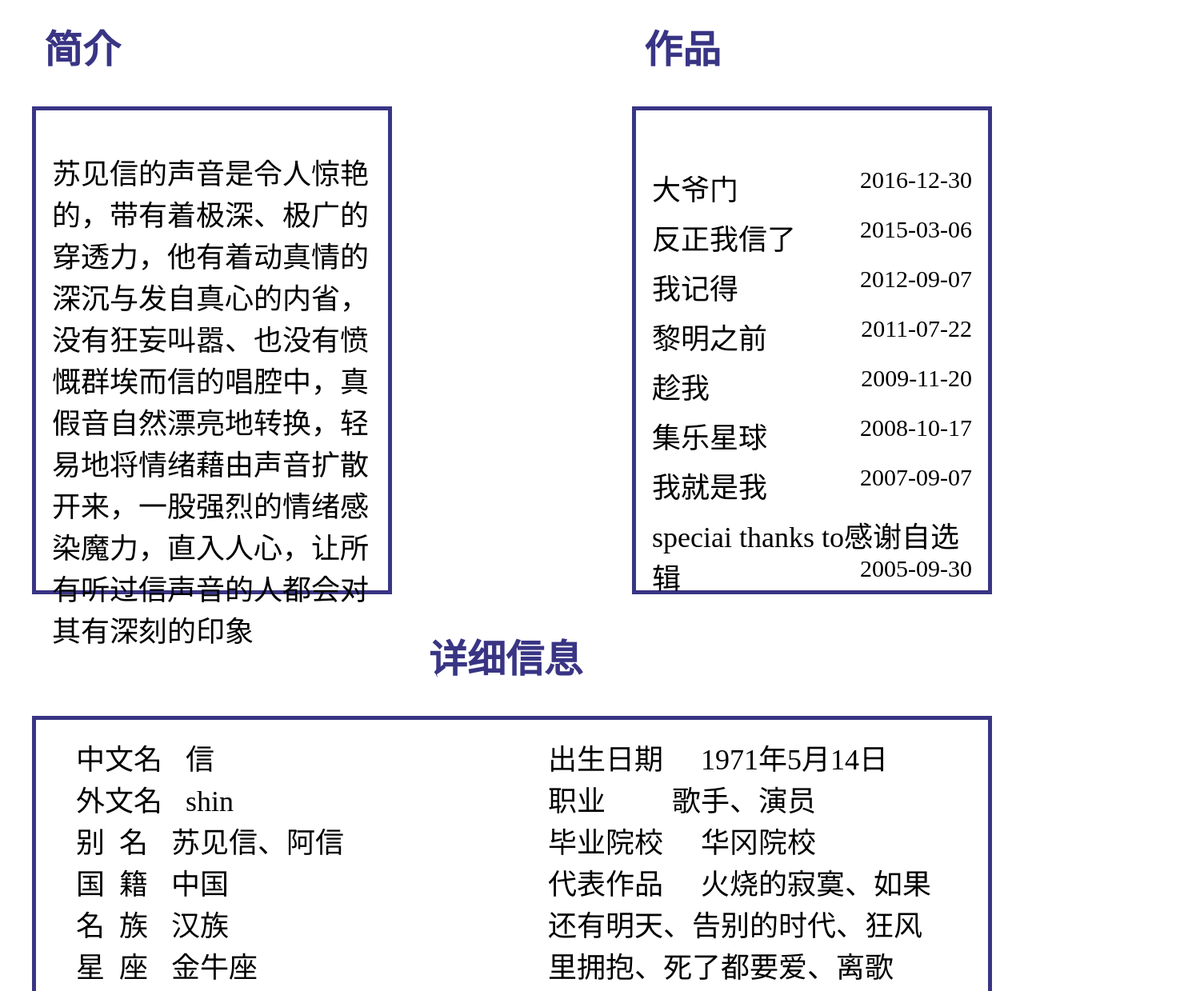
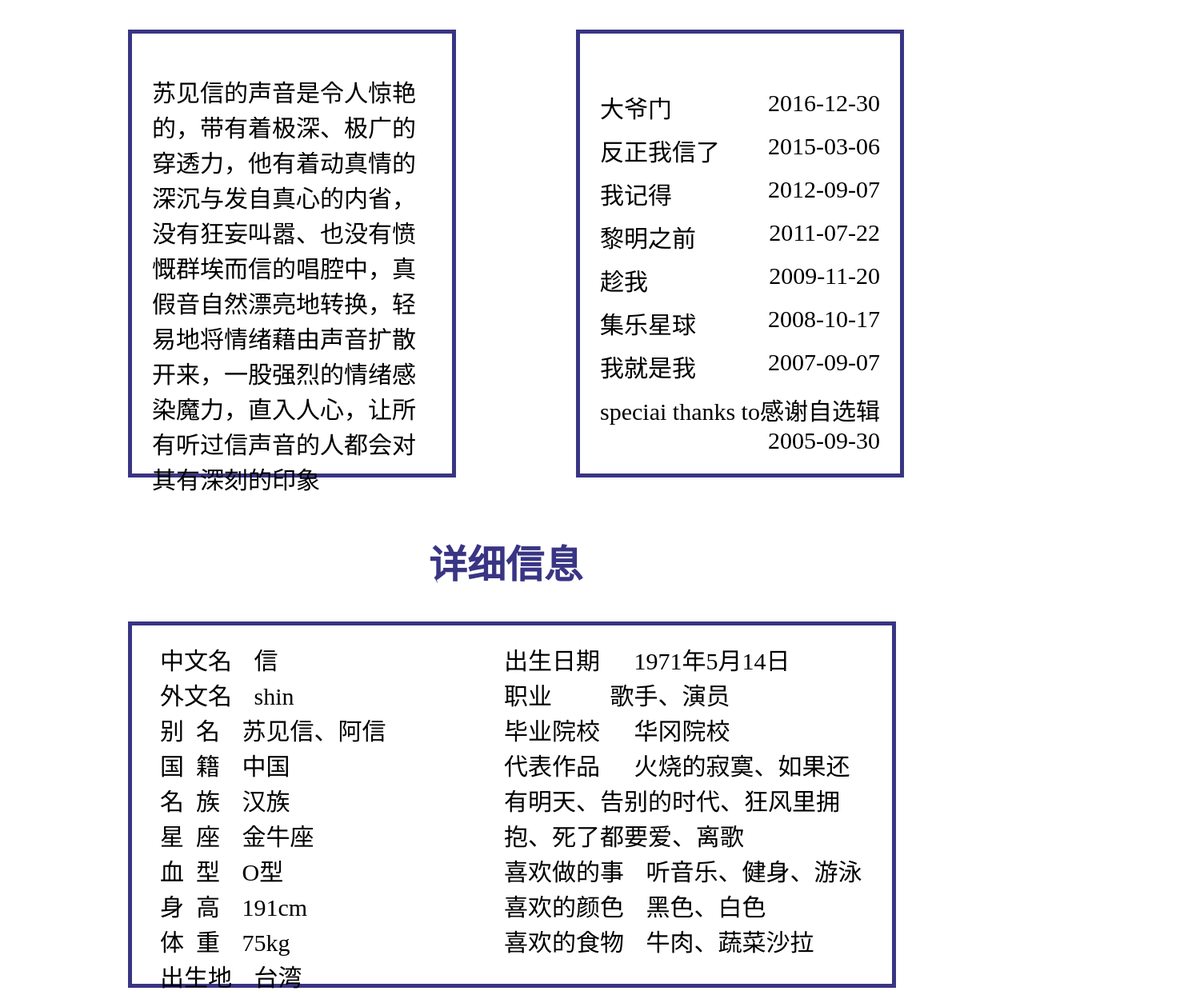
Before and after one commit to shin8085/shin8085.github.io, a plain HTML site: page index.html in a window 1280 px wide. Shown: the part 688-1927 px from the top of the page at 80% size, 1500 px wide, since content can reach past the window. Drawn offline with Linux system fonts and the light colour scheme.

Commit message:
Update index.css
Optimized mobile phone typesetting

```diff
--- a/index_css/index.css
+++ b/index_css/index.css
@@ -50,23 +50,23 @@ body{
 }
 .Mid{
 	height:2000px;
-	width:100%;
+	/*width:100%;*/
 }
 .MidTopImg{
-	height:596px;
-	width:1500px;
+	height:500px;
+	width:960px;
 	background: url(../img/MidTopImg.jpg) no-repeat;
 	background-size:100%;
 	margin:0 auto 20px auto;
 }
 .MidDerection{
-	width:1200px;
+	width:960px;
 	height:1404px;
 	margin:0 auto;
 }
 .MidDerection a{
 	text-decoration: none;
-	font-size: 36px;
+	font-size: 30px;
 	font-family:STXingKai,STLiti,STHupo,STCaiyun;
 	color:black;
 }
@@ -75,11 +75,11 @@ body{
 }
 .MDTop{
 	width: inherit;
-	height: 742px;
+	height: 720px;
 }
 .MidIntro{
 	float:left;
-	height:742px;
+	height:720px;
 	width:450px;
 }
 .MidDerection h2{
@@ -89,26 +89,26 @@ body{
 	color:#393584;
 }
 .MidFont{
-	width:440px;
-	height: 600px;
+	width:400px;
+	height: 550px;
 	border:5px solid;
-	font-size:36px;
+	font-size:30px;
 	border-color: #393584;
 	font-family:STXingKai,STLiti,STHupo,STCaiyun;
 }
 .MidFont p{
-	width:400px;
+	width:350px;
 	height:500px;
 	margin:50px auto;
 }
 .MidWorks{
 	float:right;
-	height:742px;
-	width:450px;
+	height:720px;
+	width:400px;
 }
 .MidWorks ul{
-	margin:70px auto;
-	width: 400px;
+	margin:70px 25px;
+	width: 350px;
 }
 .MidWorks li{
 	margin:10px 0;
@@ -132,7 +132,7 @@ body{
 	width:1190;
 	height:448px;
 	margin-top:40px;
-	font-size:36px;
+	font-size:30px;
 	font-family:STXingKai,STLiti,STHupo,STCaiyun;
 }
 .MDIFoot ul{
@@ -141,16 +141,16 @@ body{
 .MDIFootL{
 	float:left;
 	height:400px;
-	width:500px;
+	width:400px;
 	margin-top:20px;
-	margin-left:50px;
+	margin-left:35px;
 }
 .MIDFootR{
 	float:right;
 	height:400px;
-	width:500px;
+	width:450px;
 	margin-top:20px;
-	margin-right:50px;
+	margin-right:35px;
 }
 .MDIFootL .sl{
 	margin-right:20px;
@@ -166,7 +166,7 @@ body{
 }
 .FootMid
 {
-	width:1200px;
+	width:960px;
 	height: inherit;
 	margin:0 auto;
 	font-size:20px;
```
